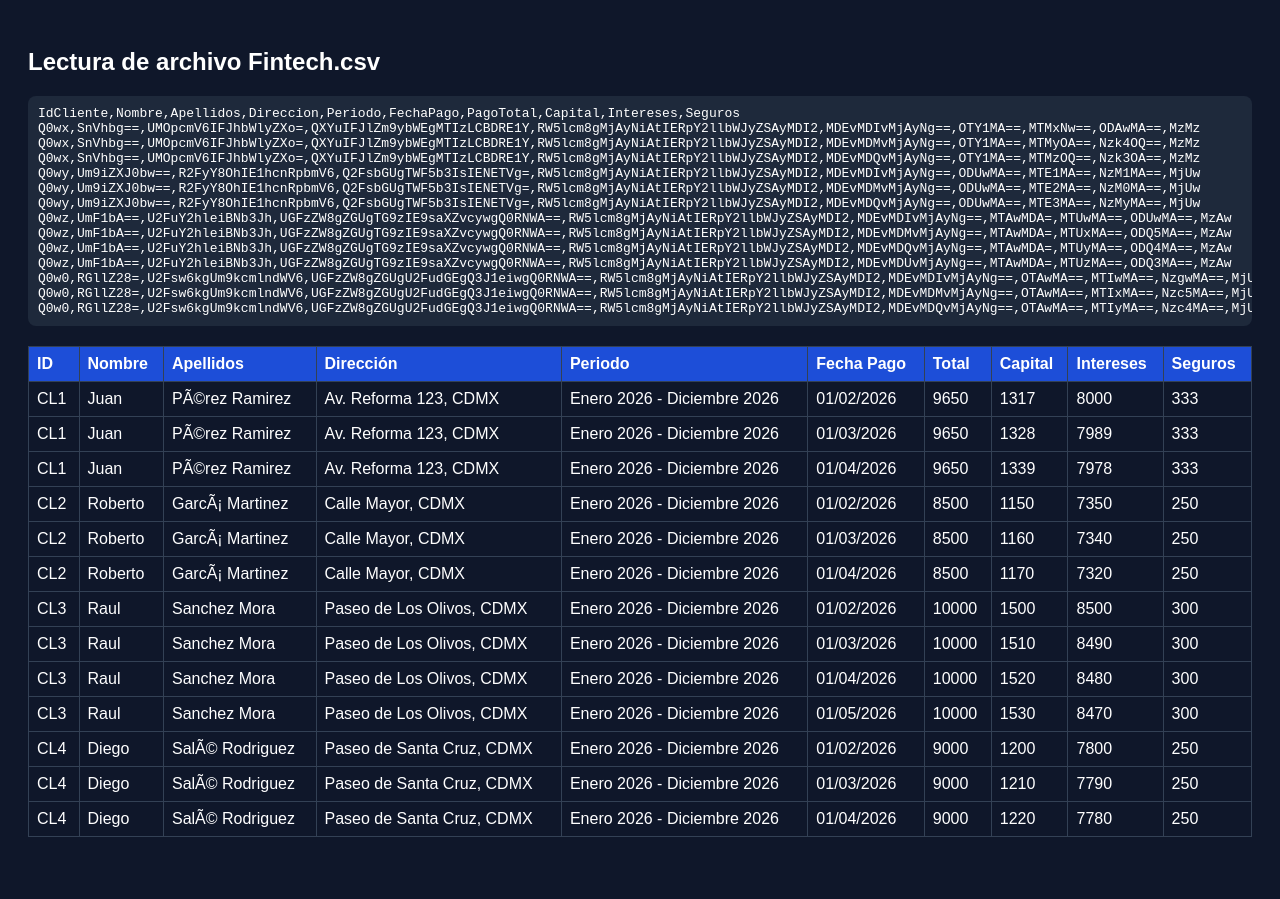
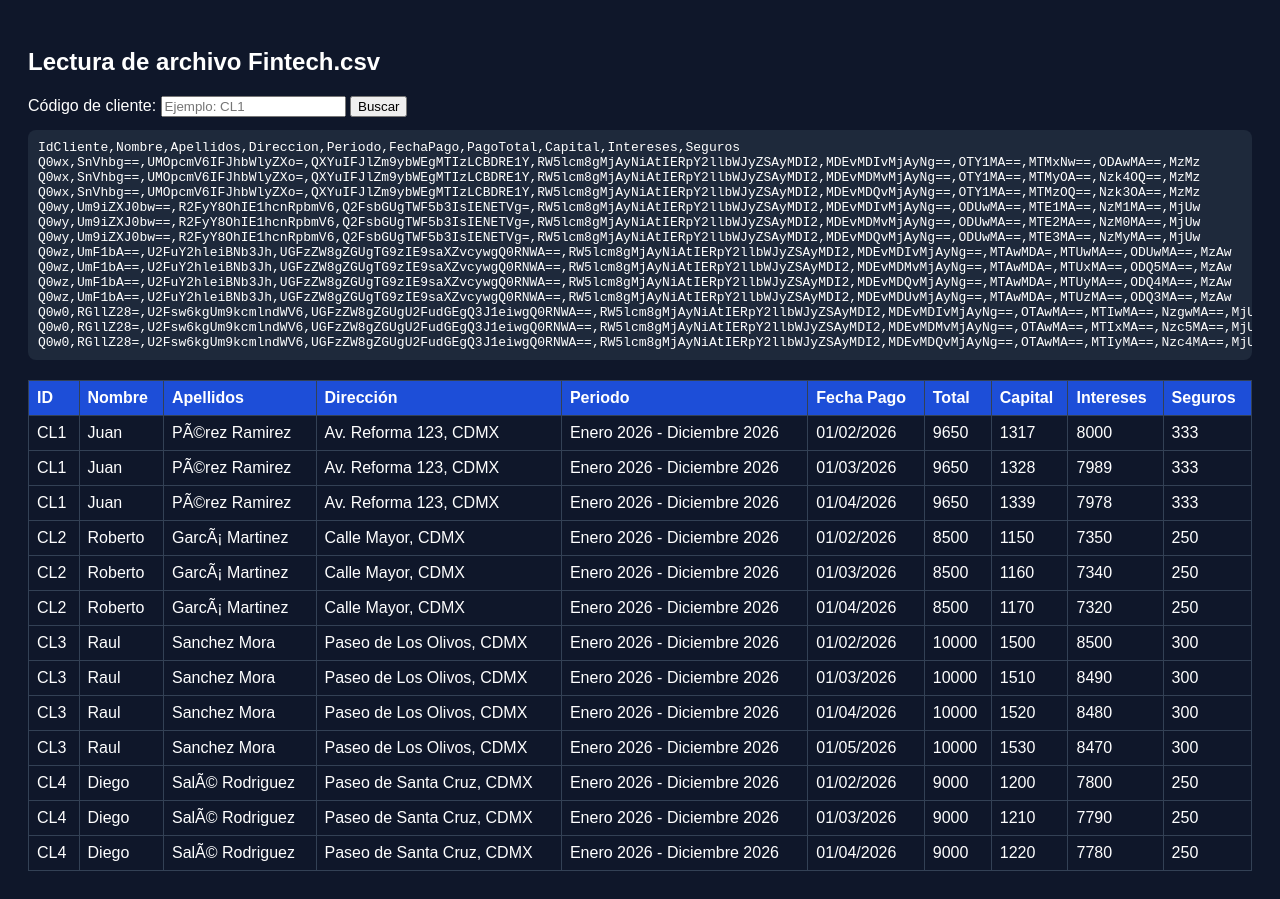
Before and after one commit to castletolo-bit/mi-menu-digital, a plain HTML site: page index.html in a window 1280 px wide. Before the commit the page ends 865 px from the top, so only its background shows below. Drawn offline with Linux system fonts and the light colour scheme.

Commit message:
Update index.html

```diff
--- a/index.html
+++ b/index.html
@@ -1,5 +1,3 @@
-<!DOCTYPE html>
-<html lang="es">
 <!DOCTYPE html>
 <html lang="es">
 <head>
@@ -11,15 +9,25 @@
   th, td { border:1px solid #334155; padding:8px; text-align:left; }
   th { background:#1d4ed8; color:#fff; }
   pre { background:#1e293b; padding:10px; border-radius:8px; overflow:auto; }
+  #buscador { margin-top:20px; }
 </style>
 </head>
 <body>
 <h2>Lectura de archivo Fintech.csv</h2>
+
+<!-- Cuadro de búsqueda -->
+<div id="buscador">
+  <label for="cliente">Código de cliente:</label>
+  <input type="text" id="cliente" placeholder="Ejemplo: CL1">
+  <button onclick="filtrarCliente()">Buscar</button>
+</div>
+
 <pre id="crudo"></pre>
 <div id="tabla"></div>
 
 <script>
 const URL_CSV = "https://castletolo-bit.github.io/mi-menu-digital/data/Fintech.csv";
+let datosDecodificados = []; // aquí guardamos todos los registros
 
 function safeAtob(str){
   try {
@@ -36,33 +44,38 @@ fetch(URL_CSV)
     return res.text();
   })
   .then(text => {
-    if (!text.trim()) {
-      console.warn("El CSV está vacío o no se pudo leer.");
-    }
     document.getElementById("crudo").textContent = text;
     console.log("Contenido crudo del CSV:\n", text);
 
     const filas = text.trim().split(/\r?\n/);
-    const datosDecodificados = filas.slice(1).map(fila => {
+    datosDecodificados = filas.slice(1).map(fila => {
       const c = fila.split(",");
       return {
-        IdCliente: safeAtob(c[0]),
-        Nombre: safeAtob(c[1]),
-        Apellidos: safeAtob(c[2]),
-        Direccion: safeAtob(c[3]),
-        Periodo: safeAtob(c[4]),
-        FechaPago: safeAtob(c[5]),
-        PagoTotal: parseFloat(safeAtob(c[6])),
-        Capital: parseFloat(safeAtob(c[7])),
-        Intereses: parseFloat(safeAtob(c[8])),
-        Seguros: parseFloat(safeAtob(c[9]))
+        IdCliente: safeAtob(c[0] || ""),
+        Nombre: safeAtob(c[1] || ""),
+        Apellidos: safeAtob(c[2] || ""),
+        Direccion: safeAtob(c[3] || ""),
+        Periodo: safeAtob(c[4] || ""),
+        FechaPago: safeAtob(c[5] || ""),
+        PagoTotal: parseFloat(safeAtob(c[6] || "0")),
+        Capital: parseFloat(safeAtob(c[7] || "0")),
+        Intereses: parseFloat(safeAtob(c[8] || "0")),
+        Seguros: parseFloat(safeAtob(c[9] || "0"))
       };
     });
 
     console.log("Datos decodificados:", datosDecodificados);
+    renderTabla(datosDecodificados); // mostramos todo al inicio
+  })
+  .catch(err => {
+    console.error("Error cargando CSV:", err);
+    document.getElementById("crudo").textContent = "Error cargando CSV: " + err;
+  });
 
+// Función para renderizar tabla
+function renderTabla(datos){
   let html = "<table><tr><th>ID</th><th>Nombre</th><th>Apellidos</th><th>Dirección</th><th>Periodo</th><th>Fecha Pago</th><th>Total</th><th>Capital</th><th>Intereses</th><th>Seguros</th></tr>";
-    datosDecodificados.forEach(d => {
+  datos.forEach(d => {
     html += `<tr>
       <td>${d.IdCliente}</td>
       <td>${d.Nombre}</td>
@@ -78,11 +91,22 @@ fetch(URL_CSV)
   });
   html += "</table>";
   document.getElementById("tabla").innerHTML = html;
-  })
-  .catch(err => {
-    console.error("Error cargando CSV:", err);
-    document.getElementById("crudo").textContent = "Error cargando CSV: " + err;
-  });
+}
+
+// Función para filtrar por cliente
+function filtrarCliente(){
+  const codigo = document.getElementById("cliente").value.trim();
+  if(!codigo){
+    renderTabla(datosDecodificados); // si está vacío, mostramos todo
+    return;
+  }
+  const filtrados = datosDecodificados.filter(d => d.IdCliente === codigo);
+  if(filtrados.length === 0){
+    document.getElementById("tabla").innerHTML = "<p>No se encontró información para el cliente " + codigo + "</p>";
+  } else {
+    renderTabla(filtrados);
+  }
+}
 </script>
 </body>
 </html>
```
Lines whose indentation alone changed are shown as unchanged.
